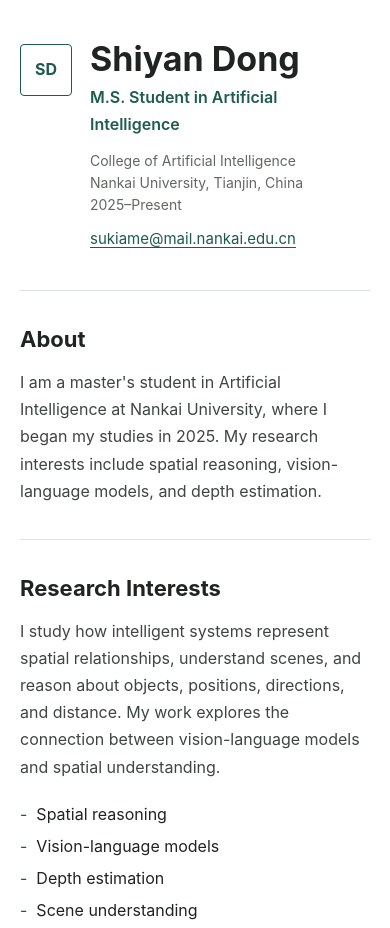
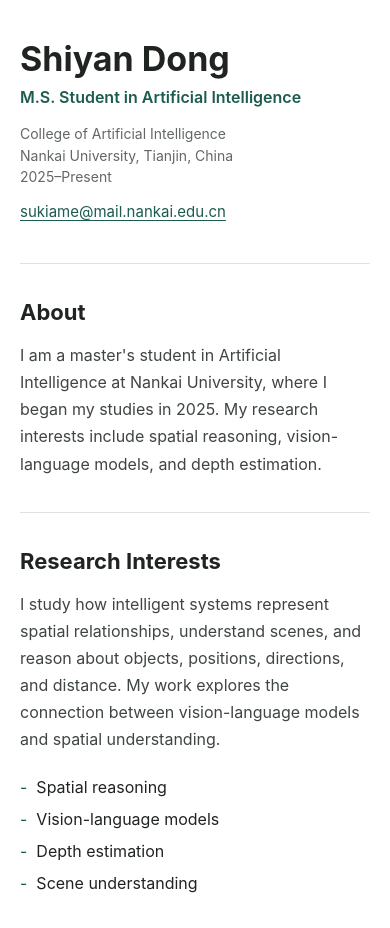
Before and after one commit to sukiAme7/sukiAme7.github.io, a plain HTML site: page index.html in a window 390 px wide. Shown: the top 928 px of the page. Drawn offline with Linux system fonts and the light colour scheme.

Commit message:
Remove decorative identity mark

```diff
--- a/index.html
+++ b/index.html
@@ -16,7 +16,6 @@
 
     <main id="content">
       <section class="profile" id="top" aria-labelledby="profile-name">
-        <div class="identity-mark" aria-hidden="true">SD</div>
         <div>
           <h1 id="profile-name">Shiyan Dong</h1>
           <p class="role">M.S. Student in Artificial Intelligence</p>
--- a/styles.css
+++ b/styles.css
@@ -59,24 +59,9 @@ footer {
 }
 
 .profile {
-  display: grid;
-  grid-template-columns: 72px minmax(0, 1fr);
-  gap: 26px;
   padding: 64px 0 56px;
   align-items: start;
   border-bottom: 1px solid var(--line);
-}
-
-.identity-mark {
-  display: grid;
-  width: 72px;
-  aspect-ratio: 1;
-  border: 1px solid var(--accent);
-  border-radius: 4px;
-  place-items: center;
-  color: var(--accent);
-  font-size: 21px;
-  font-weight: 700;
 }
 
 h1,
@@ -180,14 +165,7 @@ footer p {
   }
 
   .profile {
-    grid-template-columns: 52px minmax(0, 1fr);
-    gap: 18px;
     padding: 44px 0 38px;
-  }
-
-  .identity-mark {
-    width: 52px;
-    font-size: 16px;
   }
 
   h1 {
```
